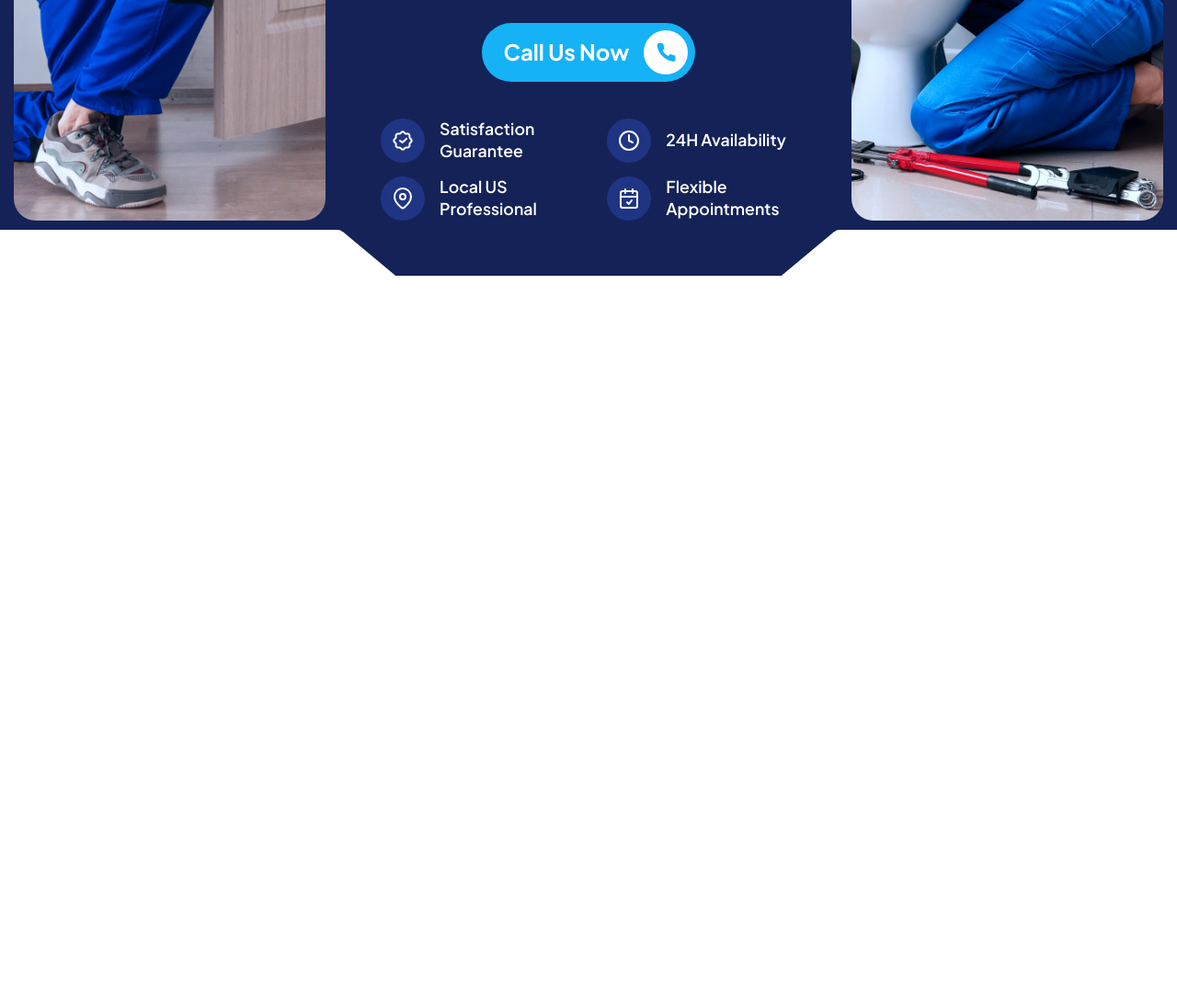
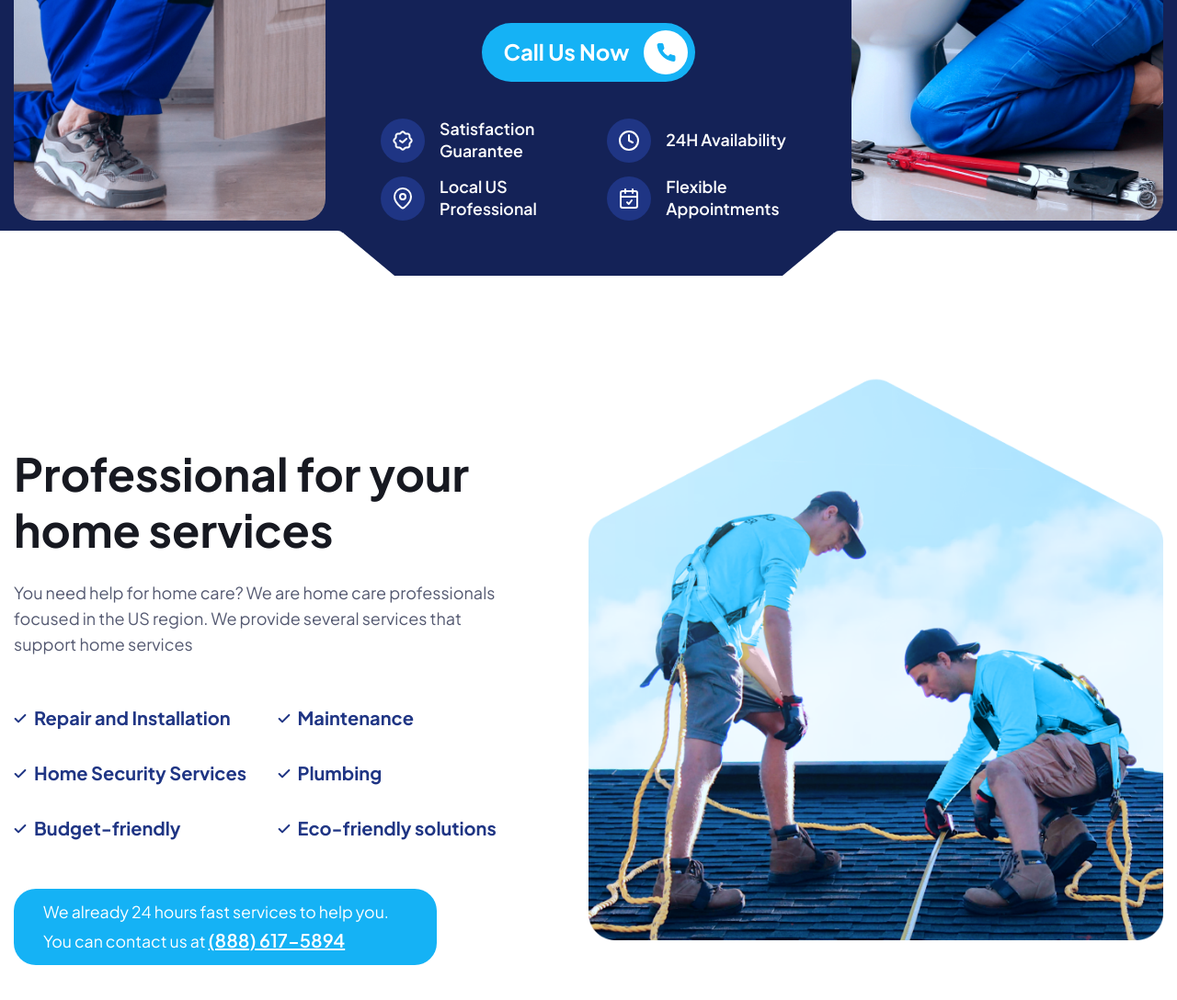
Before and after one commit to nikitars7/ServiceHomeGulp, a website: page src/index.html in a window 1280 px wide. Shown: the part 604-1692 px from the top of the page at 92% size. Before the commit the page ends 904 px from the top, so only its background shows below. Drawn offline with nearby package versions, Linux system fonts and the light colour scheme; files that its build step writes are made by us from their sources; files whose address does not match are found by name.

Commit message:
advantagesblock

```diff
--- a/gulp/version.json
+++ b/gulp/version.json
@@ -1,3 +1,3 @@
 {
-    "main": "20230921164122"
+    "main": "20230921173155"
 }
--- a/src/index.html
+++ b/src/index.html
@@ -7,7 +7,7 @@
       <main>
         <section class="hero">
           <div class="hero__image ibg">
-            <img src="@img/hero/left.jpg" alt="plumber">
+            <img src="@img/hero/left.jpg" alt="plumber" />
           </div>
           <div class="hero__body">
             <div class="hero__content">
@@ -24,52 +24,79 @@
                 </h1>
               </div>
               <ul class="hero__profits profits">
-              <li class="profits__item">Free  Quotes</li>
-              <li class="profits__item">100%  Commitment-Free</li>
+                <li class="profits__item">Free Quotes</li>
+                <li class="profits__item">100% Commitment-Free</li>
               </ul>
-           <a href="#" class="hero__button button button--icon"><span>Call Us Now</span></a>
+              <a href="#" class="hero__button button button--icon"
+                ><span>Call Us Now</span></a
+              >
             </div>
             <div class="hero__advantages advantages-hero">
               <div class="advantages-hero__item">
                 <div class="advantages-hero__icon">
-              <img src="@img/hero/click.svg" alt="icon">
+                  <img src="@img/hero/click.svg" alt="icon" />
                 </div>
-            <div class="advantages-hero__text">
-              Satisfaction Guarantee
-            </div>
+                <div class="advantages-hero__text">Satisfaction Guarantee</div>
               </div>
               <div class="advantages-hero__item">
                 <div class="advantages-hero__icon">
-              <img src="@img/hero/clock.svg" alt="icon">
+                  <img src="@img/hero/clock.svg" alt="icon" />
                 </div>
-            <div class="advantages-hero__text">
-              24H Availability
-            </div>
+                <div class="advantages-hero__text">24H Availability</div>
               </div>
               <div class="advantages-hero__item">
                 <div class="advantages-hero__icon">
-              <img src="@img/hero/geoloc.svg" alt="icon">
+                  <img src="@img/hero/geoloc.svg" alt="icon" />
                 </div>
-            <div class="advantages-hero__text">
-              Local US Professional
-            </div>
+                <div class="advantages-hero__text">Local US Professional</div>
               </div>
               <div class="advantages-hero__item">
                 <div class="advantages-hero__icon">
-              <img src="@img/hero/calendar.svg" alt="icon">
+                  <img src="@img/hero/calendar.svg" alt="icon" />
                 </div>
-            <div class="advantages-hero__text">
-              Flexible Appointments
-            </div>
+                <div class="advantages-hero__text">Flexible Appointments</div>
               </div>
             </div>
           </div>
           <div class="hero__image ibg">
-            <img src="@img/hero/right.jpg" alt="plumber">
+            <img src="@img/hero/right.jpg" alt="plumber" />
           </div>
           <div class="hero__decor decor-hero">
             <div class="decor-hero__item"></div>
             <div class="decor-hero__item"></div>
+          </div>
+        </section>
+        <section class="advantages">
+          <div class="advantages__container">
+            <div class="advantages__content">
+              <div class="advantages__block-header block-header">
+                <h2 class="block-header__title">
+                  Professional for your home services
+                </h2>
+                <div class="block-header__text">
+                  <p>
+                    You need help for home care? We are home care professionals
+                    focused in the US region. We provide several services that
+                    support home services
+                  </p>
+                </div>
+              </div>
+              <ul class="advantages__items">
+                <li class="advantages__item">Repair and Installation</li>
+                <li class="advantages__item">Maintenance</li>
+                <li class="advantages__item">Home Security Services</li>
+                <li class="advantages__item">Plumbing</li>
+                <li class="advantages__item">Budget-friendly</li>
+                <li class="advantages__item">Eco-friendly solutions</li>
+              </ul>
+              <div class="advantages__info">
+                We already 24 hours fast services to help you. You can contact
+                us at <a href="#">(888) 617-5894</a>
+              </div>
+            </div>
+            <div class="advantages__image">
+              <img src="@img/advantages/roofers.png" alt="image" />
+            </div>
           </div>
         </section>
       </main>
--- /dev/null
+++ b/src/scss/advantages.scss
@@ -0,0 +1,72 @@
+.advantages {
+  @include adaptiv-value("padding-top", 123, 20, 1);
+  @include adaptiv-value("padding-bottom", 64, 30, 1);
+  &__container {
+    display: grid;
+    row-gap:30px;
+    grid-template-columns: auto;
+    @media (min-width:$tablet){
+      grid-template-columns: repeat(2,1fr);
+    }
+  }
+
+  &__content {
+    @include adaptiv-value('padding-top',100,30,1,992);
+    @media (min-width:$tablet){
+      max-width: 561px;
+      padding-right: 20px;
+    }
+  }
+
+  &__block-header {
+    &:not(:last-child) {
+      @include adaptiv-value('margin-bottom',56,30,1);
+    }
+  }
+
+  &__items {
+   display: grid;
+   grid-template-columns: 1fr;
+   gap:16px;
+   &:not(:last-child) {
+      @include adaptiv-value('margin-bottom',56,30,1);
+    }
+    @media (min-width:$mobileSmall){
+      grid-template-columns: repeat(2,1fr);
+      gap:32px;
+    }
+  }
+
+  &__item {
+   background:url('../img/advantages//mark.svg') 0 10px no-repeat;
+   padding-left: 22px;
+   font-size: 20px;
+   font-weight: 700;
+   line-height: 1.4;
+   color:#1F3584;
+  }
+
+  &__info {
+   line-height: 1.55;
+   color:#fff;
+   padding: 12px 32px;
+   background-color: $liteColor;
+   border-radius: 24px;
+   a{
+    white-space: nowrap;
+    font-size: 20px;
+    font-weight: 600;
+    text-decoration: underline;
+   }
+   @media (min-width:$tablet){
+      max-width: 460px;
+   }
+  }
+
+  &__image {
+   text-align: center;
+    img {
+      max-width: 100%;
+    }
+  }
+}
--- a/src/scss/hero.scss
+++ b/src/scss/hero.scss
@@ -163,7 +163,7 @@
   &__item {
     position: absolute;
     height: 50px;
-    bottom: 0;
+    bottom: -1px;
     background-color: #fff;
     @include adaptiv-value("width", 450, 230, 1, 992);
   &:first-child{
--- a/src/scss/style.scss
+++ b/src/scss/style.scss
@@ -54,3 +54,4 @@ body{
 @import 'common.scss';
 @import 'header.scss';
 @import 'hero.scss';
+@import 'advantages.scss';
```
Also changed, not shown: dist/css/style.css, dist/css/style.min.css, dist/img/advantages/Image.jpg (added), dist/img/advantages/Image.png (added), dist/img/advantages/mark.svg (added), dist/img/advantages/roofers.jpg (added), dist/img/advantages/roofers.png (added), dist/index.html, src/img/advantages/mark.svg (added), src/img/advantages/roofers.png (added). Lines whose indentation alone changed are shown as unchanged.
